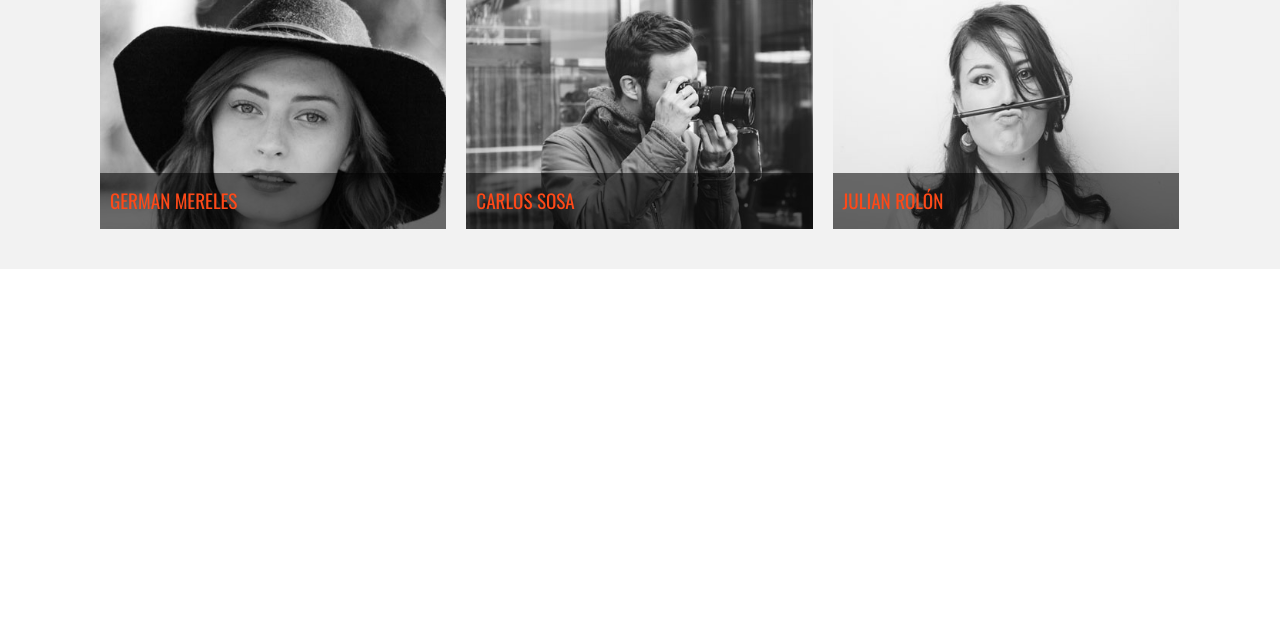
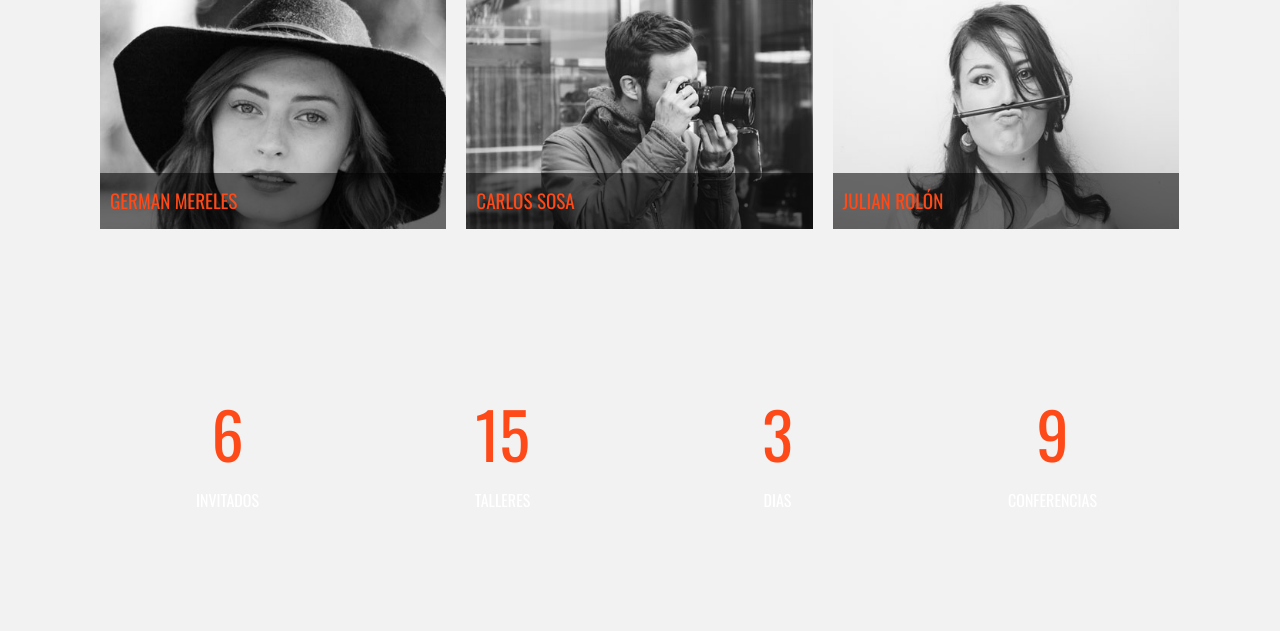
Before and after one commit to Javiafellay/tesis, a PHP site: page / in a window 1280 px wide. Shown: the part 2699-3330 px from the top of the page. Before the commit the page ends 2968 px from the top, so only its background shows below. Run offline with PHP 8.4, Linux system fonts and the light colour scheme.

Commit message:
Creando un contador para los eventos y conferencias

```diff
--- a/css/main.css
+++ b/css/main.css
@@ -460,6 +460,50 @@ div.invitado:hover p {
   opacity: 0;
 }
 
+/*Contador*/
+.parallax::before {
+  width: 100%;
+  height: 100%;
+  position: absolute;
+  top: 0;
+  left: 0;
+  background-repeat: no-repeat;
+  background: cover;
+  background-position: center center;
+  background-attachment: fixed;
+  filter: brightness(.8);
+}
+div.contador {
+  position: relative;
+  height: auto;
+}
+div.contador::before {
+  background-image: url(../img/bg-resumen.jpg);
+  content: '';
+}
+ul.resumen-evento {
+  position: relative;
+  padding: 120px 0;
+}
+ul.resumen-evento li {
+  width: 50%;
+  float: left;
+  text-align: center;
+  color: #ffffff;
+  text-transform: uppercase;
+  font-family: 'Oswald', sans-serif;
+}
+@media only screen and (min-width:768px) {
+  ul.resumen-evento li {
+    width: 25%;
+  }
+}
+p.numero {
+  color: #fe4918;
+  font-size: 4em;
+  display: block;
+  margin: 0 0 10px 0;
+}
 
 
 
--- a/index.html
+++ b/index.html
@@ -160,6 +160,18 @@
     </ul>
   </section>
 
+  <div class="contador parallax">
+    <div class="contenedor">
+      <ul class="resumen-evento clearfix">
+        <li><p class="numero">6</p>Invitados</li>
+        <li><p class="numero">15</p>Talleres</li>
+        <li><p class="numero">3</p>Dias</li>
+        <li><p class="numero">9</p>Conferencias</li>
+      </ul>
+
+    </div>
+  </div>
+
 
   <script src="js/vendor/modernizr-3.8.0.min.js"></script>
   <script src="https://code.jquery.com/jquery-3.4.1.min.js" integrity="sha256-CSXorXvZcTkaix6Yvo6HppcZGetbYMGWSFlBw8HfCJo=" crossorigin="anonymous"></script>
```
